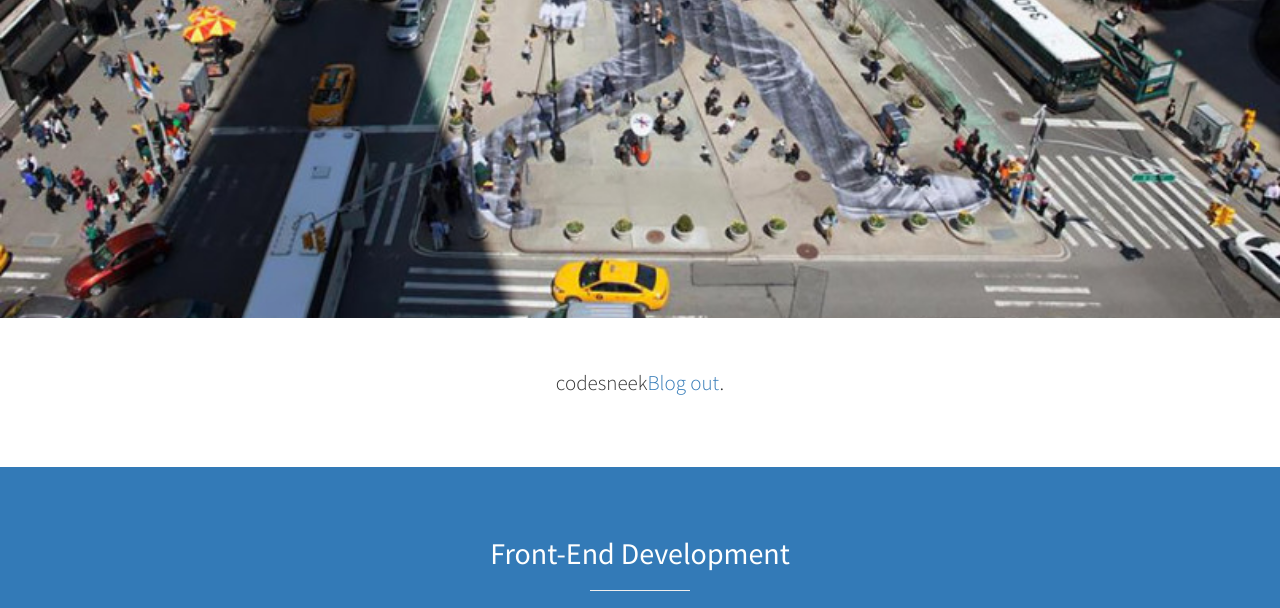
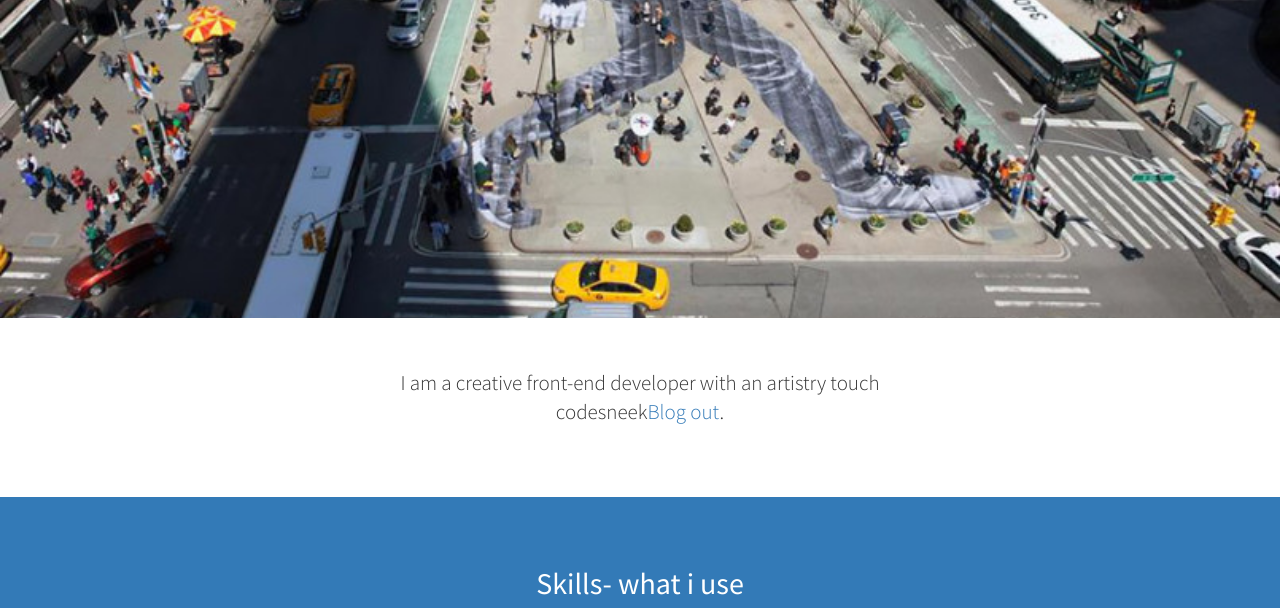
Before and after one commit to 1Gian/chalandri-b, a plain HTML site: page index.html in a window 1280 px wide. Shown: the part 482-1090 px from the top of the page. Drawn offline with Linux system fonts and the light colour scheme.

Commit message:
class line 77

```diff
--- a/index.html
+++ b/index.html
@@ -74,7 +74,7 @@
             <div class="row">
                 <div class="col-lg-12 text-center">
 
-                    <p class="lead">codesneek<a target="_blank" href="http://codesneek.bitballoon.com/">Blog out</a>.</p>
+                    <p class="lead">I am a creative front-end developer with an artistry touch <br>codesneek<a target="_blank" href="http://codesneek.bitballoon.com/">Blog out</a>.</p>
                 </div>
             </div>
             <!-- /.row -->
@@ -87,7 +87,7 @@
         <div class="container">
             <div class="row text-center">
                 <div class="col-lg-10 col-lg-offset-1">
-                    <h2>Front-End Development</h2>
+                    <h2>Skills- what i use </h2>
                     <hr class="small">
                     <div class="row">
                         <div class="col-md-3 col-sm-6">
```
